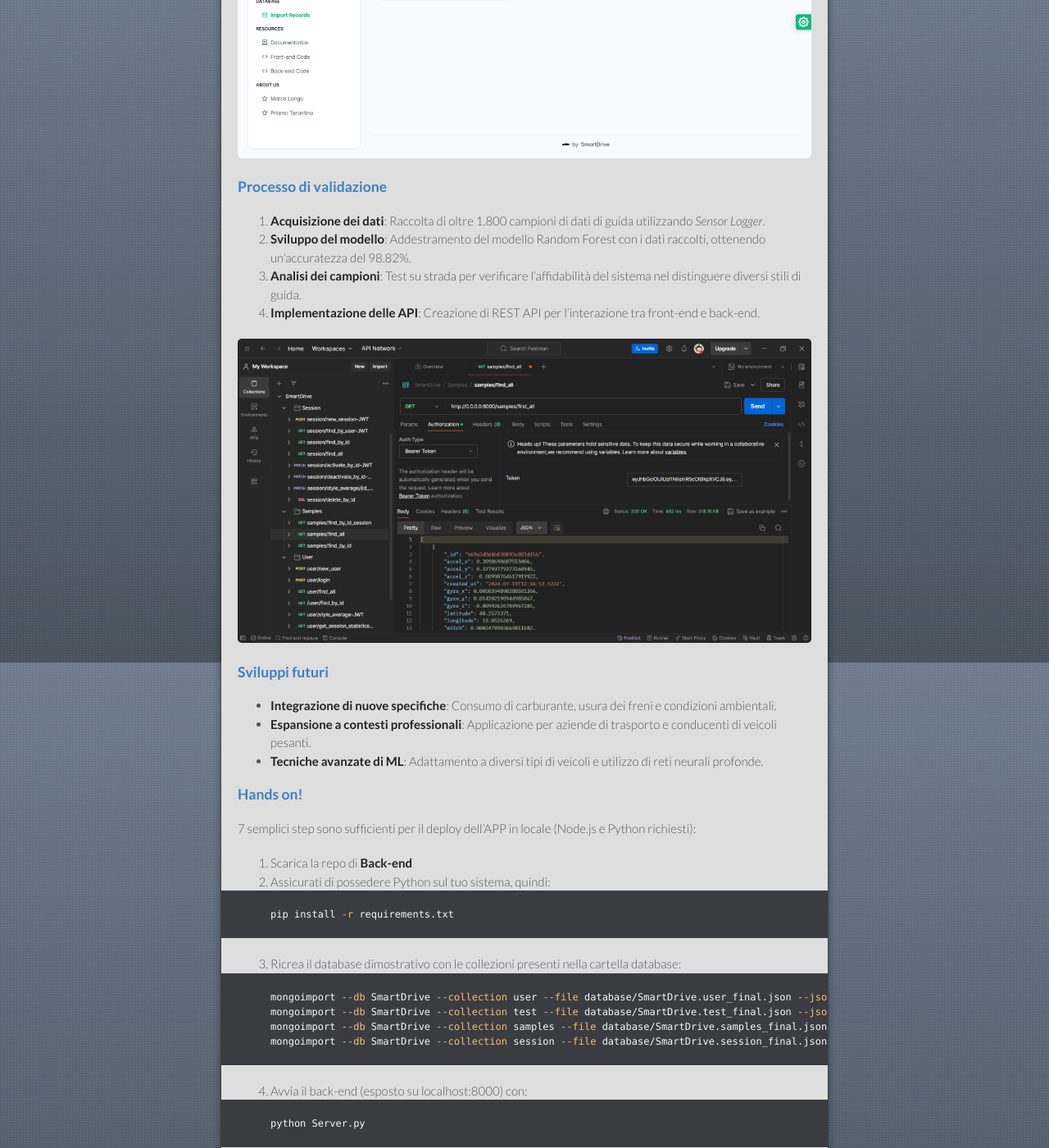
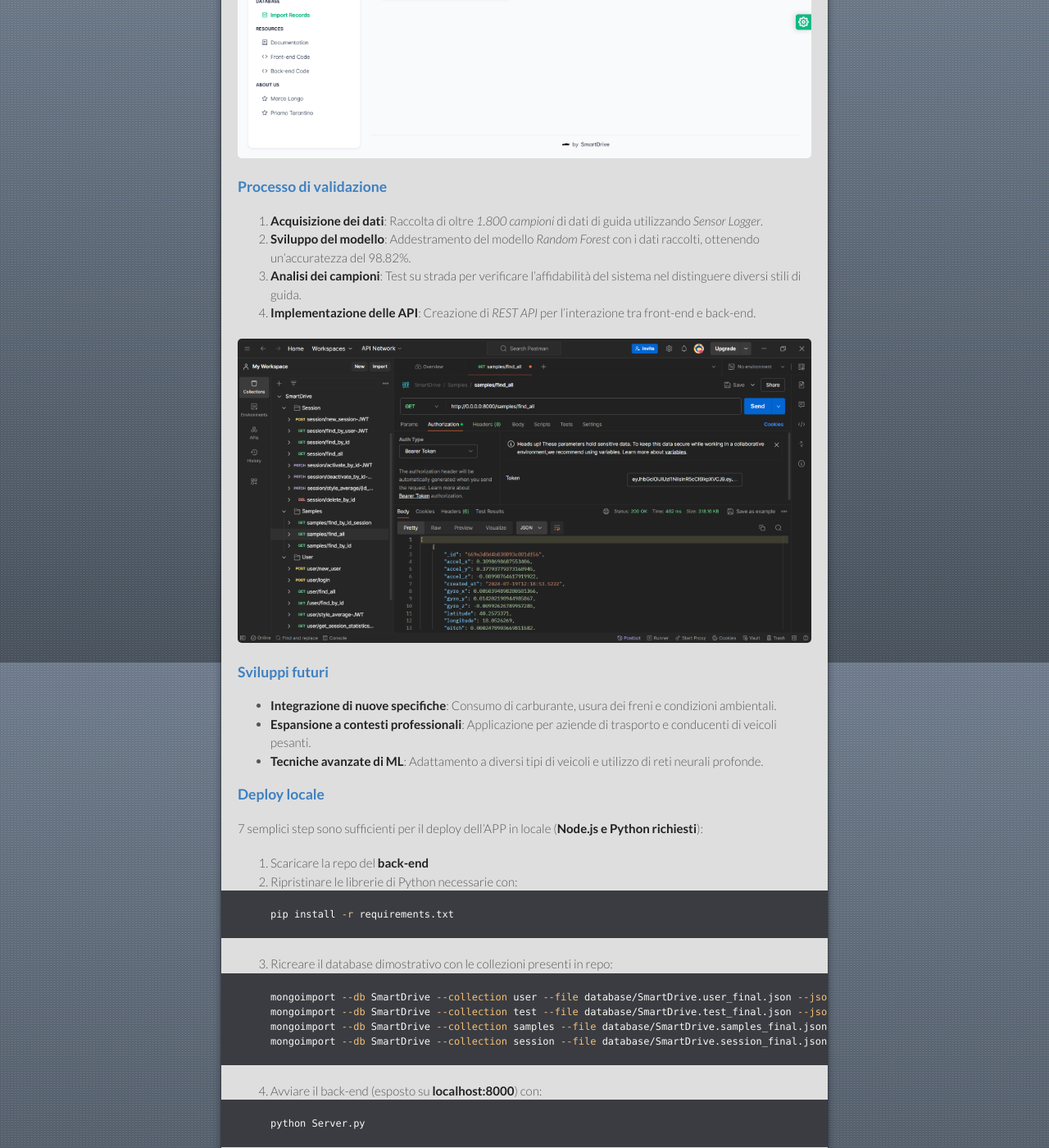
Before and after one commit to MarcoHijacker/SmartDrive-Page, a Jekyll site: the page built from index.md, in a window 1280 px wide and 1400 px high, scrolled down 4592 px. Shown: the whole window at 82% size. Built offline with Jekyll 4.4.1, drawn with Linux system fonts in a browser that asks for light colours; our own code applies the rules of GitHub Pages for plain Markdown files; some of the changed text lies outside the part shown.

Commit message:
Final refactoring

````diff
--- a/index.md
+++ b/index.md
@@ -54,26 +54,26 @@ Ogni utente registrato può creare delle sessioni di guida. Una volta alla guida
 
 <a href="https://raw.githubusercontent.com/MarcoHijacker/SmartDrive-Page/main/assets/images/dashboard_user.png" target="_blank">![Dashboard User](https://raw.githubusercontent.com/MarcoHijacker/SmartDrive-Page/main/assets/images/dashboard_user.png)</a>
 
-- **Grafici di sessione**: La sezione relativa alle statistiche di sessione mostra svariati grafici per stimare l'andamento puntuale di: accelerazione, velocità, rollìo, beccheggio. Per ogni campione sul grafico è possibile analizzare lo stile di guida istantaneo ad esso associato. Infine è presente una mappa che traccia il percorso effettuato dal guidatore per la sessione in corso.
+- **Grafici di sessione**: La sezione relativa alle statistiche di sessione mostra svariati grafici per stimare l'andamento puntuale di: _accelerazione_, _velocità_, _rollìo_ e _beccheggio_. Per ogni campione sul grafico è possibile analizzare lo stile di guida istantaneo ad esso associato. Infine è presente una _mappa di geolocalizzazione_ che traccia il percorso effettuato dal guidatore per la sessione in corso.
 
 <a href="https://raw.githubusercontent.com/MarcoHijacker/SmartDrive-Page/main/assets/images/acceleration_speed.png" target="_blank">![Acceleration Speed](https://raw.githubusercontent.com/MarcoHijacker/SmartDrive-Page/main/assets/images/acceleration_speed.png)</a>
 
 <a href="https://raw.githubusercontent.com/MarcoHijacker/SmartDrive-Page/main/assets/images/pitch_roll.png" target="_blank">![Pitch Roll](https://raw.githubusercontent.com/MarcoHijacker/SmartDrive-Page/main/assets/images/pitch_roll.png)</a>
 
-<a href="https://raw.githubusercontent.com/MarcoHijacker/SmartDrive-Page/main/assets/images/map_path.png" target="_blank">![Pitch Roll](https://raw.githubusercontent.com/MarcoHijacker/SmartDrive-Page/main/assets/images/map_path.png)</a>
+<a href="https://raw.githubusercontent.com/MarcoHijacker/SmartDrive-Page/main/assets/images/map_path.png" target="_blank">![Map Path](https://raw.githubusercontent.com/MarcoHijacker/SmartDrive-Page/main/assets/images/map_path.png)</a>
 
-### Upload collections
+### Gestione delle collezioni
 
-Viene fornita una sezione in cui l'utente può caricare con facilità collezioni di dati relative a campioni, sessioni e test. I formati accettati sono JSON e CSV.
+Nella sezione _Database_ l'utente può caricare con facilità collezioni di dati relative a campioni, sessioni e test. I formati accettati sono **JSON** e **CSV**.
 
-<a href="https://raw.githubusercontent.com/MarcoHijacker/SmartDrive-Page/main/assets/images/database_upload.png" target="_blank">![Pitch Roll](https://raw.githubusercontent.com/MarcoHijacker/SmartDrive-Page/main/assets/images/database_upload.png)</a>
+<a href="https://raw.githubusercontent.com/MarcoHijacker/SmartDrive-Page/main/assets/images/database_upload.png" target="_blank">![Database Upload](https://raw.githubusercontent.com/MarcoHijacker/SmartDrive-Page/main/assets/images/database_upload.png)</a>
 
 ### Processo di validazione
 
-1. **Acquisizione dei dati**: Raccolta di oltre 1.800 campioni di dati di guida utilizzando _Sensor Logger_.
-2. **Sviluppo del modello**: Addestramento del modello Random Forest con i dati raccolti, ottenendo un'accuratezza del 98.82%.
+1. **Acquisizione dei dati**: Raccolta di oltre _1.800 campioni_ di dati di guida utilizzando _Sensor Logger_.
+2. **Sviluppo del modello**: Addestramento del modello _Random Forest_ con i dati raccolti, ottenendo un'accuratezza del 98.82%.
 3. **Analisi dei campioni**: Test su strada per verificare l'affidabilità del sistema nel distinguere diversi stili di guida.
-4. **Implementazione delle API**: Creazione di REST API per l'interazione tra front-end e back-end.
+4. **Implementazione delle API**: Creazione di _REST API_ per l'interazione tra front-end e back-end.
 
 <a href="https://raw.githubusercontent.com/MarcoHijacker/SmartDrive-Page/main/assets/images/postman_collection.png" target="_blank">![Postman Collection](https://raw.githubusercontent.com/MarcoHijacker/SmartDrive-Page/main/assets/images/postman_collection.png)</a>
 
@@ -83,32 +83,32 @@ Viene fornita una sezione in cui l'utente può caricare con facilità collezioni
 - **Espansione a contesti professionali**: Applicazione per aziende di trasporto e conducenti di veicoli pesanti.
 - **Tecniche avanzate di ML**: Adattamento a diversi tipi di veicoli e utilizzo di reti neurali profonde.
 
-### Hands on!
+### Deploy locale
 
-7 semplici step sono sufficienti per il deploy dell'APP in locale (Node.js e Python richiesti):
+7 semplici step sono sufficienti per il deploy dell'APP in locale (**Node.js e Python richiesti**):
 
-1. Scarica la repo di <a href="https://github.com/UniSalento-IDALab-IoTCourse-2023-2024/WoT-SmartDrive-2023-2024-BackEnd-Longo-Tarantino" target="_blank"><strong>Back-end</strong></a>
-2. Assicurati di possedere Python sul tuo sistema, quindi:
+1. Scaricare la repo del <a href="https://github.com/UniSalento-IDALab-IoTCourse-2023-2024/WoT-SmartDrive-2023-2024-BackEnd-Longo-Tarantino" target="_blank"><strong>back-end</strong></a>
+2. Ripristinare le librerie di Python necessarie con:
 ```bash
 pip install -r requirements.txt
 ```
-3. Ricrea il database dimostrativo con le collezioni presenti nella cartella database:
+3. Ricreare il database dimostrativo con le collezioni presenti in repo:
 ```bash
 mongoimport --db SmartDrive --collection user --file database/SmartDrive.user_final.json --jsonArray
 mongoimport --db SmartDrive --collection test --file database/SmartDrive.test_final.json --jsonArray
 mongoimport --db SmartDrive --collection samples --file database/SmartDrive.samples_final.json --jsonArray
 mongoimport --db SmartDrive --collection session --file database/SmartDrive.session_final.json --jsonArray
 ```
-4. Avvia il back-end (esposto su localhost:8000) con:
+4. Avviare il back-end (esposto su **localhost:8000**) con:
 ```bash
 python Server.py
 ```
-5. Scarica la repo di <a href="https://github.com/UniSalento-IDALab-IoTCourse-2023-2024/WoT-SmartDrive-2023-2024-FrontEnd-Longo-Tarantino" target="_blank"><strong>Front-end</strong></a>
-6. Ripristina le dipendenze di Node:
+5. Scarica la repo del <a href="https://github.com/UniSalento-IDALab-IoTCourse-2023-2024/WoT-SmartDrive-2023-2024-FrontEnd-Longo-Tarantino" target="_blank"><strong>front-end</strong></a>
+6. Ripristinare le dipendenze di Node necessarie con:
 ```bash
 npm install
 ```
-7. Avvia il pannello front-end (esposto su localhost:5173) con:
+7. Avviare il pannello front-end (esposto su **localhost:5173**) con:
 ```bash
 npm start
 ```
````
Also changed, not shown: other parts of index.md (+1 -1 lines).
